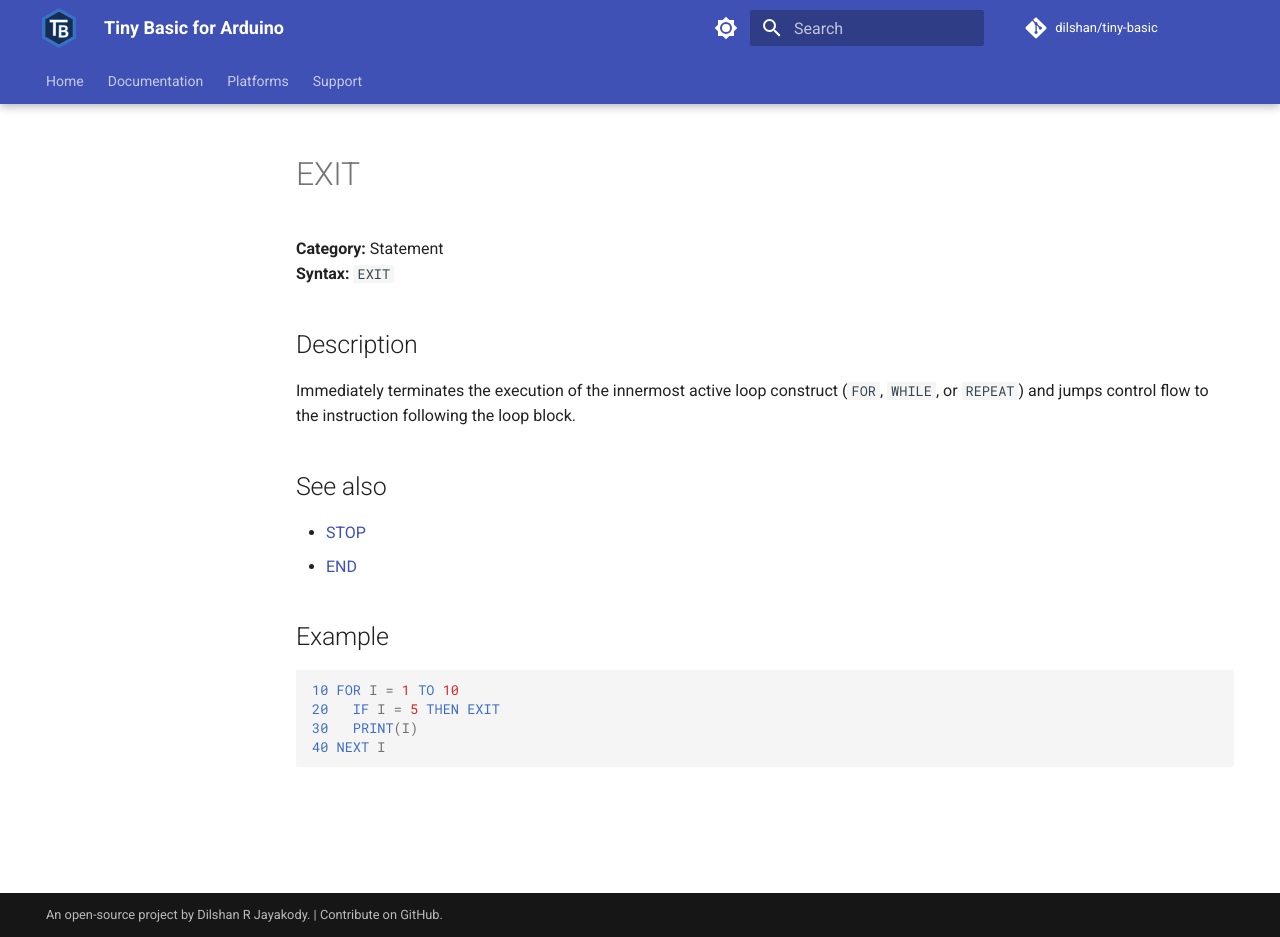
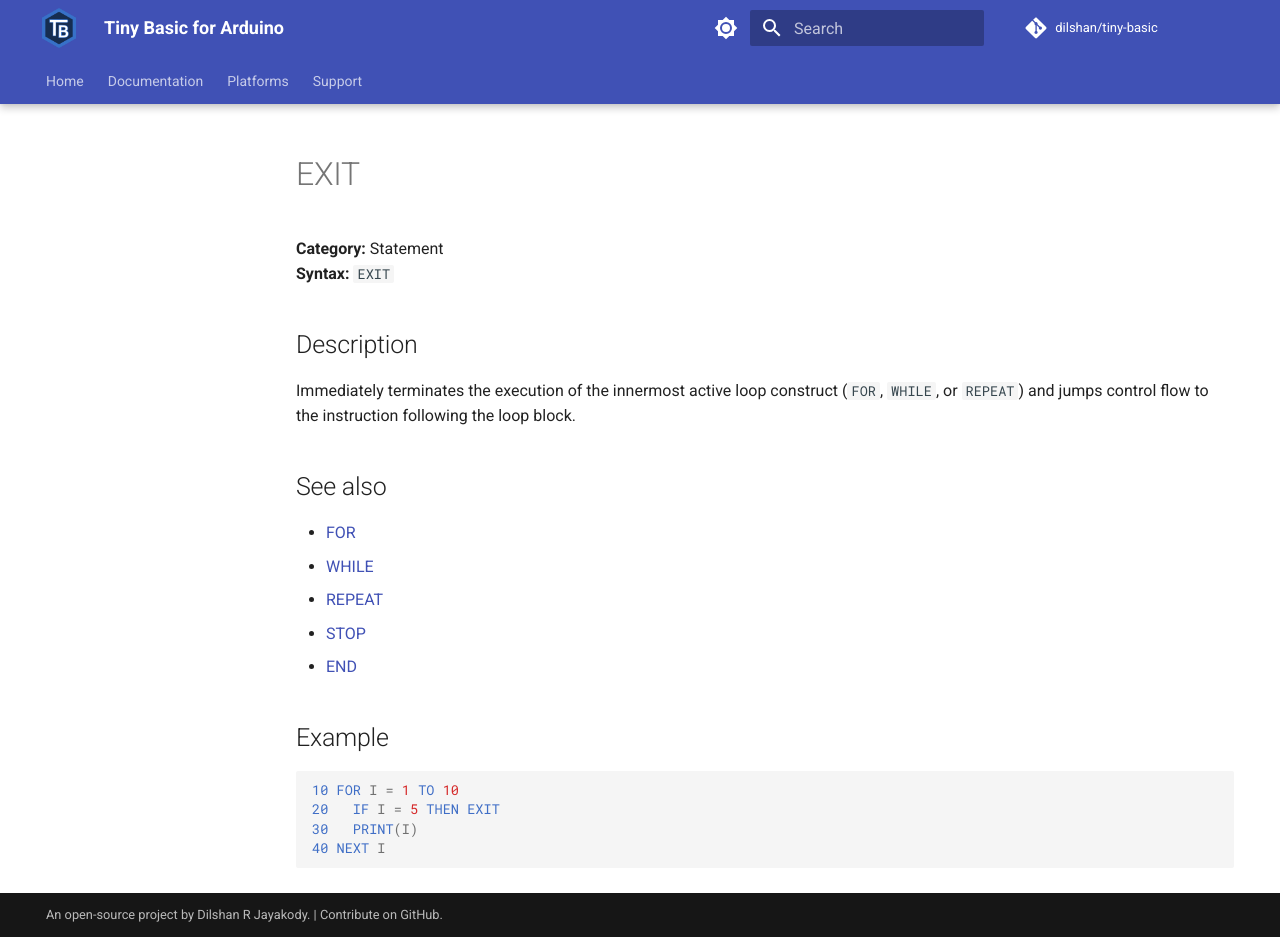
Before and after one commit to dilshan/tiny-basic, an MkDocs documentation site: the page built from docs/manual/exit.md, in a window 1280 px wide and 937 px high. Built offline with MkDocs 1.6.1 and Material for MkDocs 9.7.7, drawn with Linux system fonts in a browser that asks for light colours; comment, search, counter and statistics services are not loaded.

Commit message:
Add reference to EXIT function in documentation.

```diff
--- a/docs/manual/exit.md
+++ b/docs/manual/exit.md
@@ -9,6 +9,9 @@ Immediately terminates the execution of the innermost active loop construct (`FO
 
 ## See also
 
+- [FOR](for.md)
+- [WHILE](while.md)
+- [REPEAT](repeat.md)
 - [STOP](stop.md)
 - [END](end.md)
 
```
